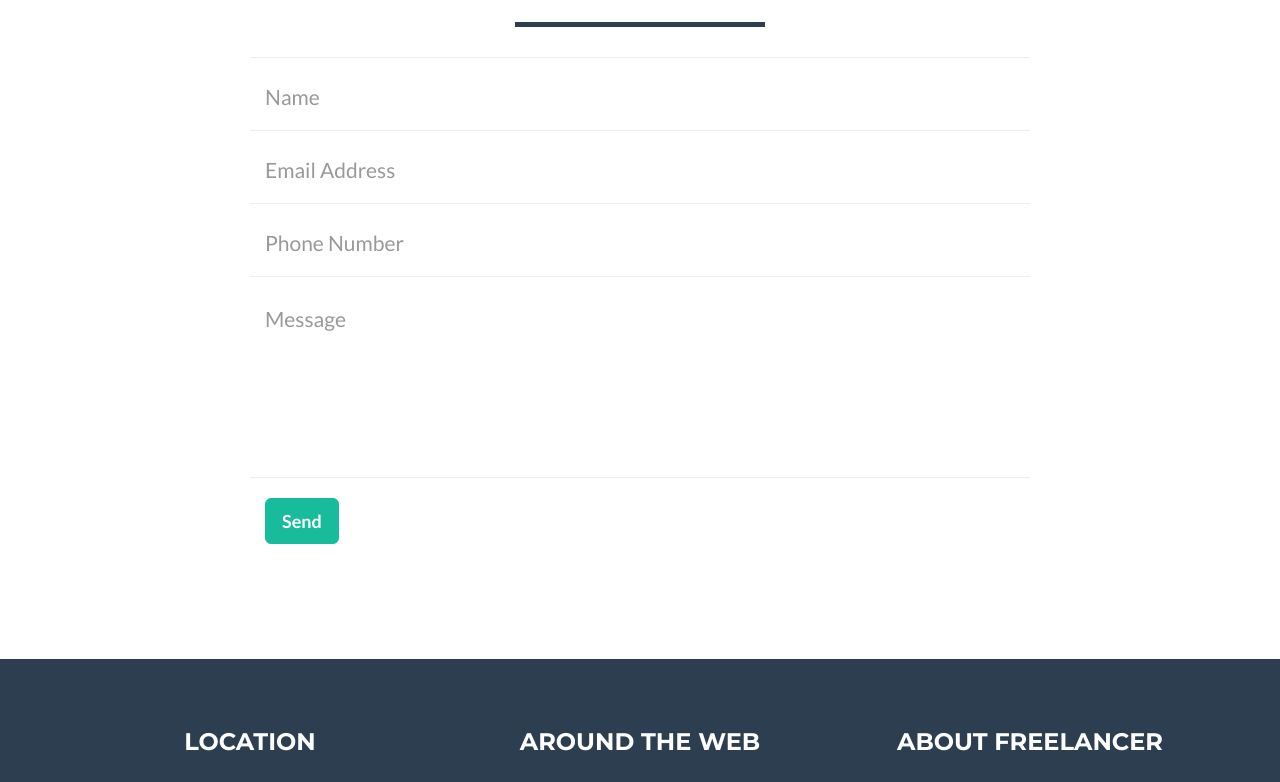
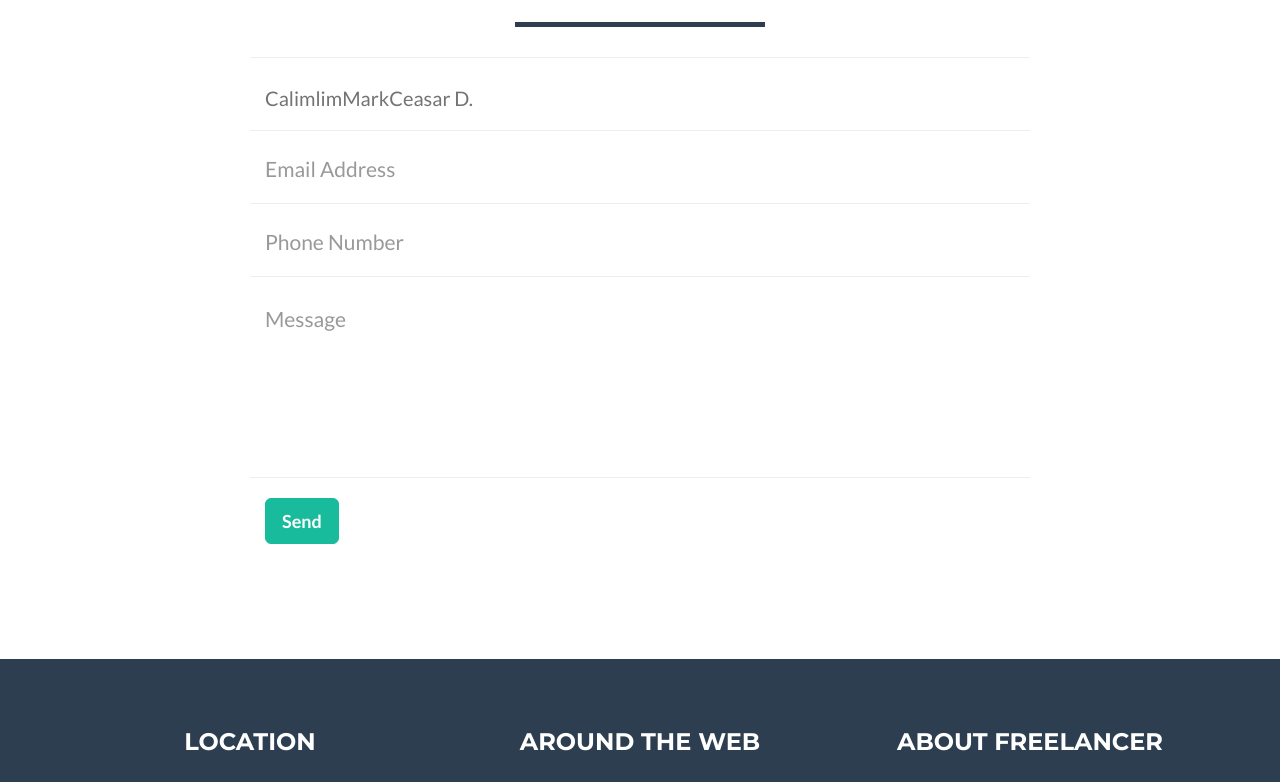
Before and after one commit to MarkCeasarCalimlim/CalimlimMark.github.io, a website: page index.html in a window 1280 px wide. Shown: the part 2383-3165 px from the top of the page. Drawn offline with nearby package versions, Linux system fonts and the light colour scheme.

Commit message:
Add files via upload

```diff
--- a/index.html
+++ b/index.html
@@ -198,8 +198,7 @@
                         <div class="row control-group">
                             <div class="form-group col-xs-12 floating-label-form-group controls">
                                 <label>Name</label>
-                                <input type="text" class="form-control" placeholder="Name" id="name" required data-validation-required-message="Please enter your name.">
-                                <p class="help-block text-danger"></p>
+                                <p class="help-block text-danger">CalimlimMarkCeasar D.</p>
                             </div>
                         </div>
                         <div class="row control-group">
```
